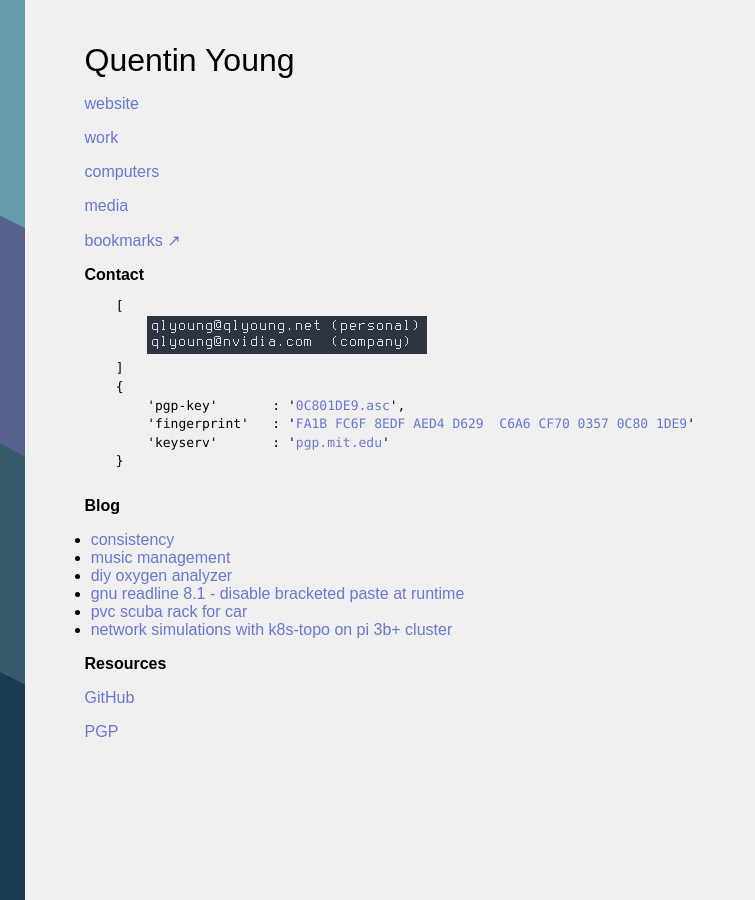
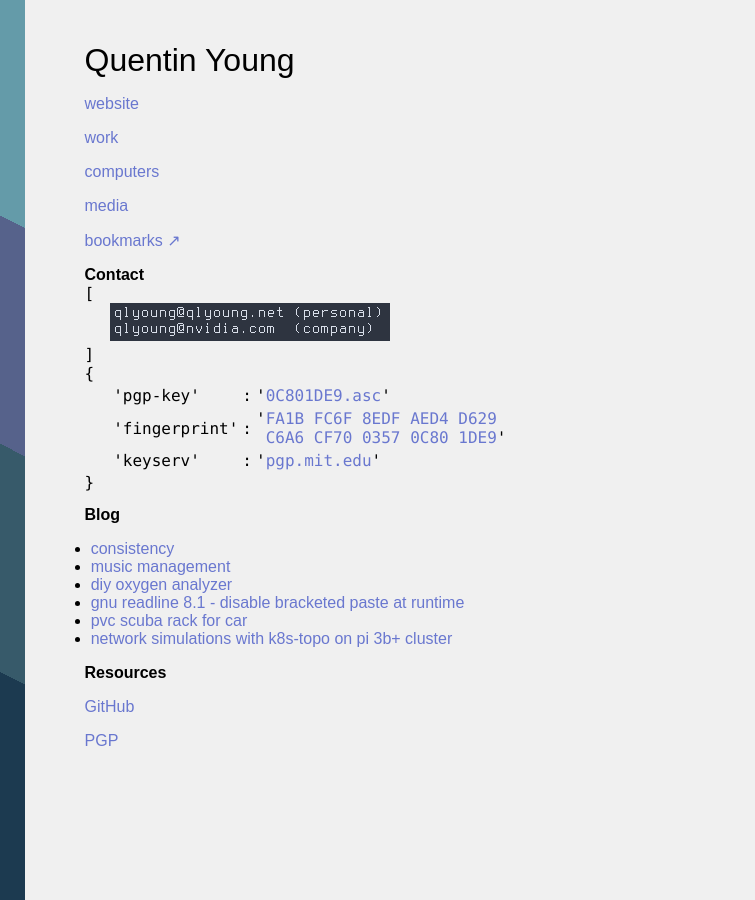
Before and after one commit to qlyoung/qlyoung.github.io, a Jekyll site: the page built from index.html, in a window 1280 px wide. Shown: the whole page, without its empty margins (0-755 px from the left). Built offline with Jekyll 4.4.1, drawn with Linux system fonts in a browser that asks for light colours.

Commit message:
clean up <pre> styling for mobile support
Redo the contact bits with <code> and <table> rather than <pre> which
screws it up on mobile

Signed-off-by: Quentin Young <qlyoung@qlyoung.net>

```diff
--- a/css/main.css
+++ b/css/main.css
@@ -4,14 +4,9 @@ body {
   background: #f0f0f0;
 }
 
-tt, pre {
+code {
   font-family: WebKitWorkaround, monospace;
   font-family: Lucida Console,Lucida Sans Typewriter,monaco,Bitstream Vera Sans Mono,monospace;
-  font-size: 13px;
-  font-style: normal;
-  font-variant: normal;
-  font-weight: 400;
-  line-height: 18.5667px;
 }
 
 pre {
@@ -47,6 +42,10 @@ pre {
   margin-left: -4ex;
 }
 
+.leftind {
+  margin-left: 2vw;
+}
+
 h1 {
   font-weight: normal;
   margin-bottom: 0;
--- a/index.html
+++ b/index.html
@@ -26,17 +26,49 @@ title: Quentin Young
 </p>
 
 <h2>Contact</h2>
-<pre id="code">
-    [
-        <img src="images/email.png">
-    ]
-    {
-        'pgp-key'       : '<a href="files/0C801DE9.asc">0C801DE9.asc</a>',
-        'fingerprint'   : '<a href="https://pgp.mit.edu/pks/lookup?op=vindex&search=0xCF7003570C801DE9">FA1B FC6F 8EDF AED4 D629  C6A6 CF70 0357 0C80 1DE9</a>'
-        'keyserv'       : '<a href="http://pgp.mit.edu/">pgp.mit.edu</a>'
-    }
-</pre>
+
+<code>
+[
+</code>
+
+<div class="leftind">
+<img src="images/email.png">
 </div>
+
+<code>
+]
+</code>
+
+<br>
+
+<code>
+{
+</code>
+
+<code>
+<table class="leftind">
+  <tr>
+    <td>'pgp-key'</td>
+    <td>:</td>
+    <td>'<a href="files/0C801DE9.asc">0C801DE9.asc</a>'</td>
+  </tr>
+  <tr>
+    <td>'fingerprint'</td>
+    <td>:</td>
+    <td>'<a href="https://pgp.mit.edu/pks/lookup?op=vindex&search=0xCF7003570C801DE9">FA1B FC6F 8EDF AED4 D629<br><span>&nbspC6A6 CF70 0357 0C80 1DE9</span></a>'</td>
+  </tr>
+  <tr>
+    <td>'keyserv'</td>
+    <td>:</td>
+    <td>'<a href="http://pgp.mit.edu/">pgp.mit.edu</a>'</td>
+  </tr>
+</table>
+</code>
+
+<code>
+}
+</code>
+
 
 <div id="sidebar">
   <div id="bloggo">
```
